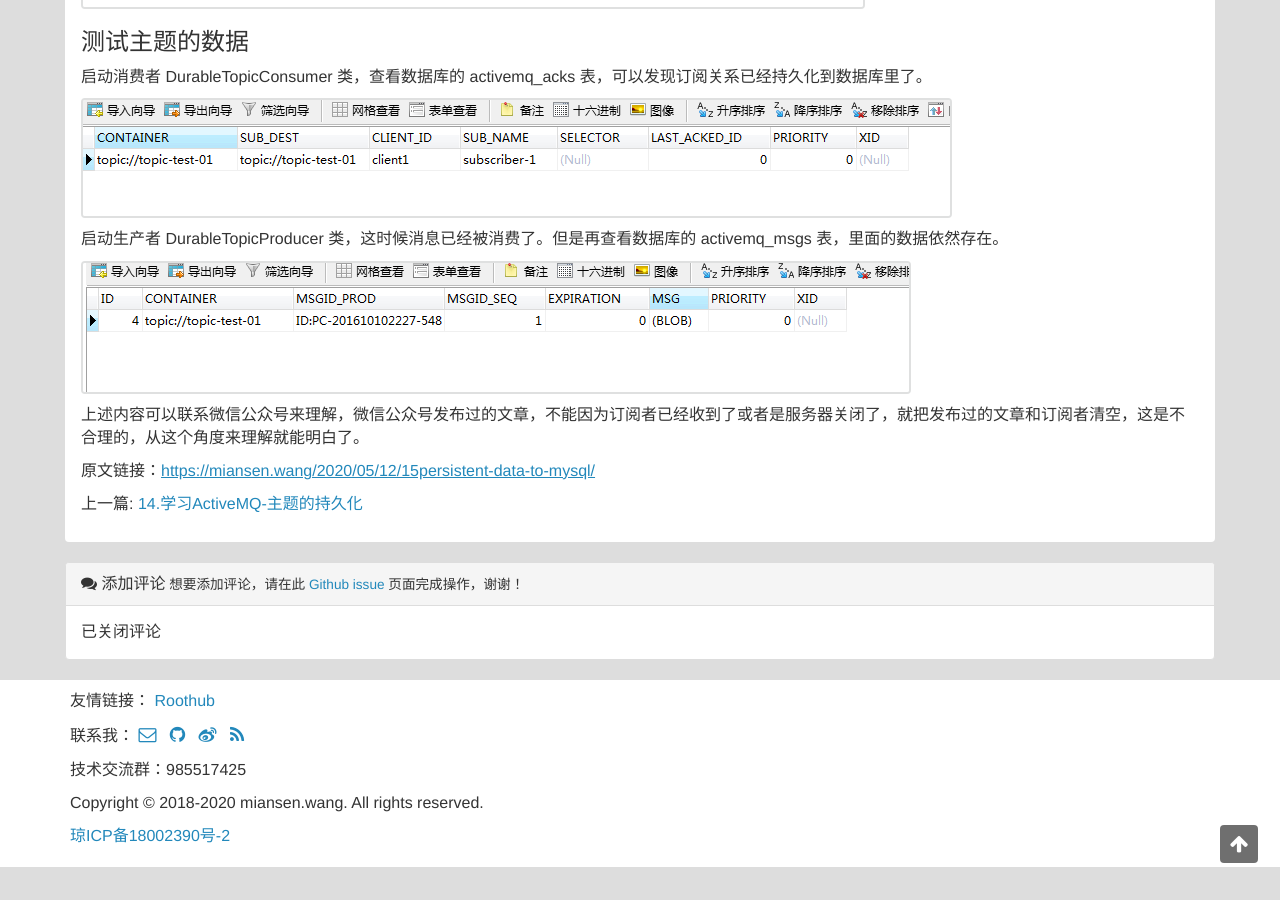
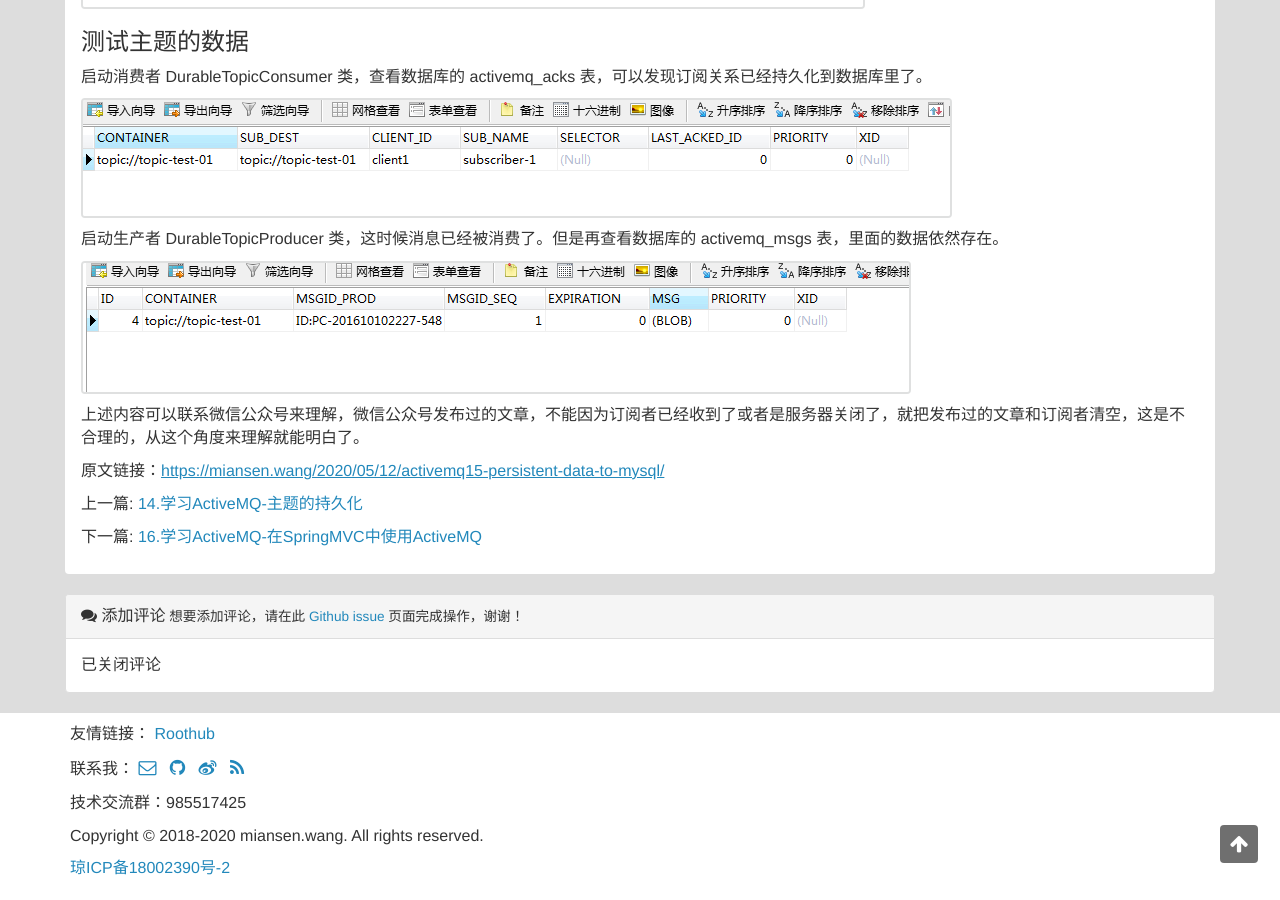
Before and after one commit to miansen/miansen.github.io, a Jekyll site: the page built from _posts/2020-05-12-activemq15-persistent-data-to-mysql.md, in a window 1280 px wide and 900 px high, scrolled down 2330 px. Built offline with Jekyll 4.4.1, drawn with Linux system fonts in a browser that asks for light colours; comment, search, counter and statistics services are not loaded; before the commit the page ends 3197 px from its top, so only the background shows below that.

Commit message:
add activemq

````diff
--- a/_includes/comments.html
+++ b/_includes/comments.html
@@ -4,12 +4,17 @@
   <div class="panel-body" id="comments-body"></div>
   <script>
       (function () {
-		var issueId = "{{site.posts.size}}";
+		var issueId = $(".post-content #issueId").text();
+		if (!issueId) {
+			$("#comments-body").html("已关闭评论");
+			return;
+		}
 		$.ajax({
 			url: "https://api.github.com/repos/miansen/miansen.github.io/issues/" + issueId + "/comments?per_page=100",
 			type: "get",
 			dataType: "json",
 			success: function(data) {
+				if (data.length > 0) {
 					var user = data[i].user.login;
 					var userLink = 'https://www.github.com/' + user;
 					var link = 'https://github.com/miansen/miansen.github.io/issues/' + issueId + '#issuecomment-' + data[i].url.substring(data[i].url.lastIndexOf('/') + 1);
--- /dev/null
+++ b/_posts/2020-05-13-activemq16-using-activemq-in-springmvc.md
@@ -0,0 +1,288 @@
+---
+layout: post
+title: 16.学习ActiveMQ-在SpringMVC中使用ActiveMQ
+date: 2020-05-13
+categories: ActiveMQ
+tags: ActiveMQ SpringMVC
+author: 龙德
+---
+
+* content
+{:toc}
+
+新建一个 Maven 工程，我的工程叫 springmvc-activemq-example。
+
+pom.xml 文件如下：
+
+```xml
+<project xmlns="http://maven.apache.org/POM/4.0.0" xmlns:xsi="http://www.w3.org/2001/XMLSchema-instance"
+    xsi:schemaLocation="http://maven.apache.org/POM/4.0.0 http://maven.apache.org/maven-v4_0_0.xsd">
+    <modelVersion>4.0.0</modelVersion>
+    <groupId>wang.miansen</groupId>
+    <artifactId>springmvc-activemq-example</artifactId>
+    <packaging>war</packaging>
+    <version>0.0.1-SNAPSHOT</version>
+    <name>springmvc-activemq-example Maven Webapp</name>
+    <url>http://maven.apache.org</url>
+
+    <properties>
+        <java.version>1.8</java.version>
+        <project.build.sourceEncoding>UTF-8</project.build.sourceEncoding>
+        <project.reporting.outputEncoding>UTF-8</project.reporting.outputEncoding>
+    </properties>
+
+    <dependencies>
+
+        <!-- 单元测试 -->
+        <dependency>
+            <groupId>junit</groupId>
+            <artifactId>junit</artifactId>
+            <version>4.11</version>
+        </dependency>
+
+        <!-- 1)Spring核心 -->
+        <dependency>
+            <groupId>org.springframework</groupId>
+            <artifactId>spring-core</artifactId>
+            <version>4.1.7.RELEASE</version>
+        </dependency>
+        <dependency>
+            <groupId>org.springframework</groupId>
+            <artifactId>spring-beans</artifactId>
+            <version>4.1.7.RELEASE</version>
+        </dependency>
+        <dependency>
+            <groupId>org.springframework</groupId>
+            <artifactId>spring-context</artifactId>
+            <version>4.1.7.RELEASE</version>
+        </dependency>
+        <!-- 2)Spring DAO层 -->
+        <dependency>
+            <groupId>org.springframework</groupId>
+            <artifactId>spring-jdbc</artifactId>
+            <version>4.1.7.RELEASE</version>
+        </dependency>
+        <dependency>
+            <groupId>org.springframework</groupId>
+            <artifactId>spring-tx</artifactId>
+            <version>4.1.7.RELEASE</version>
+        </dependency>
+        <!-- 3)Spring web -->
+        <dependency>
+            <groupId>org.springframework</groupId>
+            <artifactId>spring-web</artifactId>
+            <version>4.1.7.RELEASE</version>
+        </dependency>
+        <dependency>
+            <groupId>org.springframework</groupId>
+            <artifactId>spring-webmvc</artifactId>
+            <version>4.1.7.RELEASE</version>
+        </dependency>
+        <!-- 4)Spring test -->
+        <dependency>
+            <groupId>org.springframework</groupId>
+            <artifactId>spring-test</artifactId>
+            <version>4.1.7.RELEASE</version>
+        </dependency>
+
+        <!-- 1)ActiveMQ 核心 -->
+        <dependency>
+            <groupId>org.apache.activemq</groupId>
+            <artifactId>activemq-core</artifactId>
+            <version>5.7.0</version>
+        </dependency>
+
+        <!-- 2)ActiveMQ与 Spring 集成 -->
+        <dependency>
+            <groupId>org.springframework</groupId>
+            <artifactId>spring-jms</artifactId>
+            <version>4.3.23.RELEASE</version>
+        </dependency>
+
+        <!--3)ActiveMQ所需要的pool包 -->
+        <dependency>
+            <groupId>org.apache.activemq</groupId>
+            <artifactId>activemq-pool</artifactId>
+            <version>5.15.9</version>
+        </dependency>
+    </dependencies>
+
+    <build>
+        <finalName>springmvc-activemq-example</finalName>
+        <plugins>
+            <plugin>
+                <groupId>org.apache.maven.plugins</groupId>
+                <artifactId>maven-compiler-plugin</artifactId>
+                <!-- web.xml版本 -->
+                <version>3.1</version>
+                <configuration>
+                    <!-- jdk版本 -->
+                    <source>1.8</source>
+                    <target>1.8</target>
+                </configuration>
+            </plugin>
+        </plugins>
+    </build>
+</project>
+```
+
+新建生产者 QueueProducer 类：
+
+```java
+public class QueueProducer {
+
+    private JmsTemplate jmsTemplate;
+
+    public void sendMessage(final Map<String, Object> mapMessage) {
+        jmsTemplate.convertAndSend(mapMessage);
+    }
+
+    public void setJmsTemplate(JmsTemplate jmsTemplate) {
+        this.jmsTemplate = jmsTemplate;
+    }
+
+}
+```
+
+新建消费者 QueueConsumer 类：
+
+```java
+public class QueueConsumer implements MessageListener {
+
+    @Override
+    public void onMessage(Message message) {
+        if (message instanceof MapMessage) {
+            MapMessage mapMessage = (MapMessage) message;
+            try {
+                System.out.println("消费消息：" + mapMessage.getString("name"));
+            } catch (JMSException e) {
+                e.printStackTrace();
+            }
+        }
+    }
+
+}
+```
+
+新建 application.properties 文件，配置 ActiveMQ 的相关信息。
+
+```properties
+jms.broker.url = tcp://localhost:61616
+```
+
+新建 application-context.xml 文件，配置各个 Bean。
+
+```xml
+<?xml version="1.0" encoding="UTF-8"?>
+<beans xmlns="http://www.springframework.org/schema/beans"
+    xmlns:xsi="http://www.w3.org/2001/XMLSchema-instance" xmlns:context="http://www.springframework.org/schema/context"
+    xmlns:tx="http://www.springframework.org/schema/tx"
+    xsi:schemaLocation="http://www.springframework.org/schema/beans
+    http://www.springframework.org/schema/beans/spring-beans.xsd
+    http://www.springframework.org/schema/context
+    http://www.springframework.org/schema/context/spring-context.xsd
+    http://www.springframework.org/schema/tx
+    http://www.springframework.org/schema/tx/spring-tx.xsd">
+
+    <!-- 读取配置文件 -->
+    <bean id="propertyPlaceholderConfigurer" class="org.springframework.beans.factory.config.PropertyPlaceholderConfigurer">
+        <property name="locations">
+            <list>
+                <value>classpath:application.properties</value>
+            </list>
+        </property>
+    </bean>
+
+    <!-- 配置连接工厂 -->
+    <bean id="activeMQConnectionFactory" class="org.apache.activemq.ActiveMQConnectionFactory">
+        <property name="brokerURL" value="${jms.broker.url}"/>
+    </bean>
+
+    <!-- 配置连接池（spring提供的，一般用这个） -->
+    <bean id="cachingConnectionFactory" class="org.springframework.jms.connection.CachingConnectionFactory">
+        <!--真正可以产生Connection的ConnectionFactory，由对应的JMS服务厂商提供-->
+        <property name="targetConnectionFactory" ref="activeMQConnectionFactory"/>
+        <!-- 会话的最大连接数 -->
+        <property name="sessionCacheSize" value="100"/>
+    </bean>
+
+    <!-- 配置连接池（ActiveMQ官方提供的，一般不用这个） -->
+    <!-- <bean id="pooledConnectionFactory" class="org.apache.activemq.pool.PooledConnectionFactory" destroy-method="stop">
+        <property name="connectionFactory" ref="activeMQConnectionFactory">
+        <property name="maxConnections" value="100"/>
+    </bean> -->
+
+    <!--配置队列目的地-->
+    <bean id="defaultDestinationQueue" class="org.apache.activemq.command.ActiveMQQueue">
+        <!-- 队列的名称 -->
+        <constructor-arg index="0" value="spring-activemq-quque" />
+    </bean>
+
+    <!--配置主题目的地-->
+    <bean id="defaultDestinationTopic" class="org.apache.activemq.command.ActiveMQTopic">
+        <!-- 主题的名称 -->
+        <constructor-arg index="0" value="spring-activemq-topic"/>
+    </bean>
+
+    <!-- 配置队列 JMS 模板，Spring 提供的 JMS 工具类，用它发送、接收消息。 -->
+    <bean id="jmsTemplateQueue" class="org.springframework.jms.core.JmsTemplate">
+        <property name="connectionFactory" ref="cachingConnectionFactory"/>
+        <property name="defaultDestination" ref="defaultDestinationQueue"/>
+        <!-- 非pub/sub模型（发布/订阅），true为topic,false为queue -->
+        <property name="pubSubDomain" value="false"/>
+    </bean>
+
+    <!-- 配置主题 JMS 模板，Spring 提供的 JMS 工具类，用它发送、接收消息。 -->
+    <bean id="jmsTemplateTopic" class="org.springframework.jms.core.JmsTemplate">
+        <property name="connectionFactory" ref="cachingConnectionFactory"/>
+        <property name="defaultDestination" ref="defaultDestinationTopic"/>
+        <!-- 非pub/sub模型（发布/订阅），true为topic,false为queue -->
+        <property name="pubSubDomain" value="true"/>
+    </bean>
+
+    <!--配置监听容器-->
+    <bean class="org.springframework.jms.listener.DefaultMessageListenerContainer">
+        <!-- 连接池 -->
+        <property name="connectionFactory" ref="cachingConnectionFactory" />
+        <!-- 监听目的地，这里我们配置队列的，如果想监听主题，换成主题目的地就可以了 -->
+        <property name="destination" ref="defaultDestinationQueue" />
+        <!-- 监听对象 -->
+        <property name="messageListener" ref="queueConsumer" />
+    </bean>
+
+    <!-- 消息生产者 -->
+    <bean id="queueProducer" class="com.example.activemq.QueueProducer">
+        <property name="jmsTemplate" ref="jmsTemplateQueue"/>
+    </bean>
+
+    <!-- 消息消费者 -->
+    <bean id="queueConsumer" class="com.example.activemq.QueueConsumer" />
+</beans>
+```
+
+最后的项目结构如下：
+
+![image](https://miansen.wang/assets/20200513162751.png)
+
+为了演示简单，我直接在 main 方法里测试了。
+
+```java
+public class ApplicationTest {
+
+    @SuppressWarnings("resource")
+    public static void main(String[] args) {
+        ClassPathXmlApplicationContext context = new ClassPathXmlApplicationContext("application-context.xml");
+        QueueProducer producer = context.getBean(QueueProducer.class);
+        Map<String, Object> map = new HashMap<>();
+        map.put("name", "Hello ActiveMQ");
+        producer.sendMessage(map);
+    }
+
+}
+```
+
+运行 main 方法后，就能看到消费者消费了消息。打开控制台页面，也可以看到消费的信息。
+
+![image](https://miansen.wang/assets/20200513163048.png)
+
+上面只演示了队列模式，主题模式也是一样的，就不一一演示了。
````
Also changed, not shown: other parts of _includes/comments.html (+4 -1 lines), _posts/2020-05-05-activemq1-jms.md (renamed from _posts/2020-05-05-1activemq-jms.md), _posts/2020-05-06-activemq2-installation-and-startup.md (renamed from _posts/2020-05-06-2activemq-installation-and-startup.md), _posts/2020-05-07-activemq3-create-message-producer-queue-mode.md (renamed from _posts/2020-05-07-3activemq-create-message-producer-queue-mode.md), _posts/2020-05-08-activemq4-create-message-consumer-queue-mode.md (renamed from _posts/2020-05-08-4activemq-create-message-consumer-queue-mode.md), _posts/2020-05-09-activemq5-quene-consumer-type.md (renamed from _posts/2020-05-09-5activemq-quene-consumer-type.md), _posts/2020-05-10-activemq6-create-message-producer-topic-mode.md (renamed from _posts/2020-05-10-6activemq-create-message-producer-topic-mode.md), _posts/2020-05-11-activemq10-message-consumer-transaction.md (renamed from _posts/2020-05-11-10activemq-message-consumer-transaction.md), _posts/2020-05-11-activemq11-consumer-sign-in-in-non-transaction-mode.md (renamed from _posts/2020-05-11-11activemq-consumer-sign-in-in-non-transaction-mode.md), _posts/2020-05-11-activemq12-consumer-sign-in-in-transaction-mode.md (renamed from _posts/2020-05-11-12activemq-consumer-sign-in-in-transaction-mode.md), _posts/2020-05-11-activemq7-create-message-consumer-topic-mode.md (renamed from _posts/2020-05-11-7activemq-create-message-consumer-topic-mode.md), _posts/2020-05-11-activemq8-topic-consumer-type.md (renamed from _posts/2020-05-11-8activemq-topic-consumer-type.md), _posts/2020-05-11-activemq9-message-producer-transaction.md (renamed from _posts/2020-05-11-9activemq-message-producer-transaction.md), _posts/2020-05-12-activemq13-queue-persistence.md (renamed from _posts/2020-05-12-13activemq-queue-persistence.md), 4 more files. Lines whose indentation alone changed are shown as unchanged.
